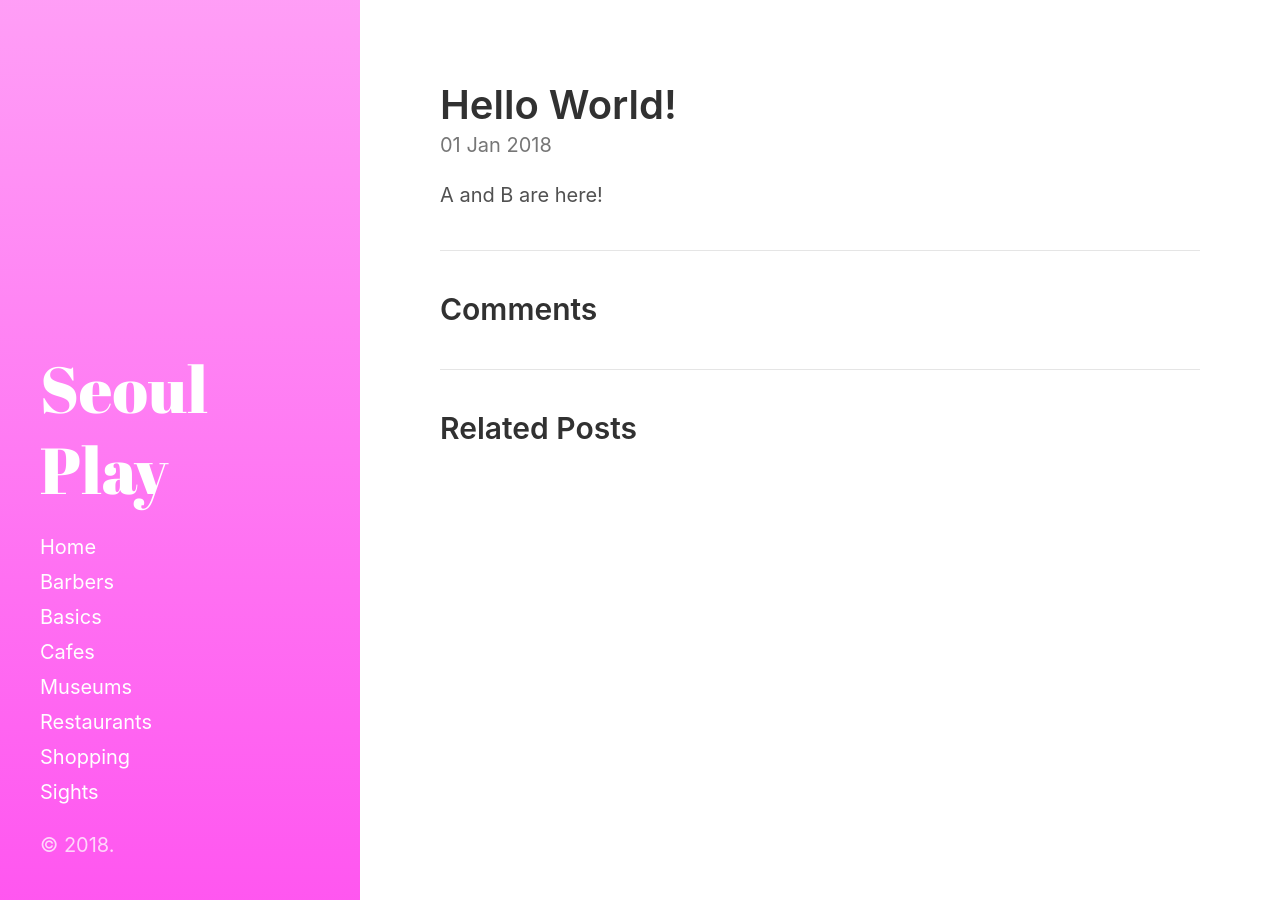
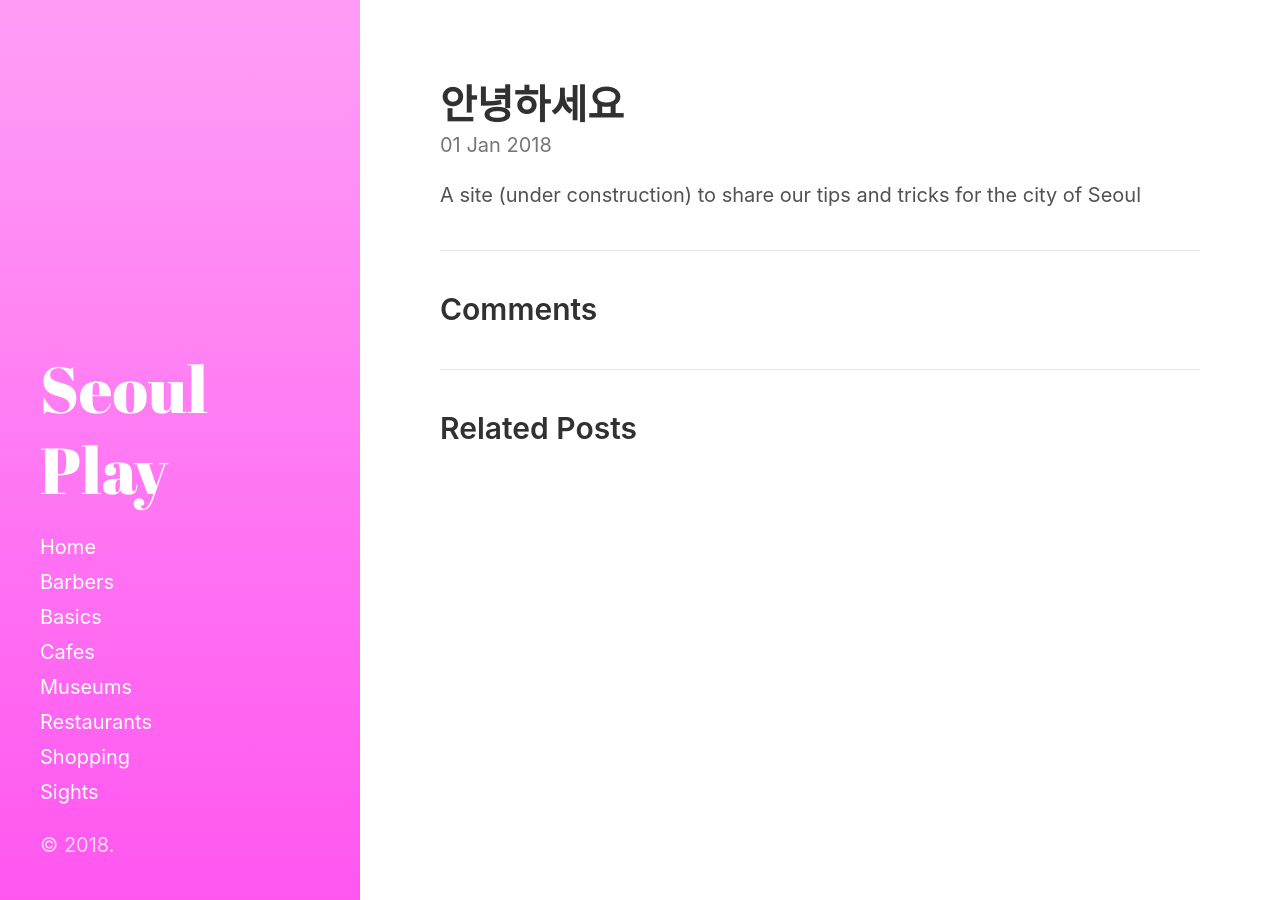
Before and after one commit to seoulplay/seoulplay.github.io, a Jekyll site: the page built from _posts/2018-01-01-hello-world.md, in a window 1280 px wide. Built offline with Jekyll 4.4.1, drawn with Linux system fonts in a browser that asks for light colours.

Commit message:
Update 2018-01-01-hello-world.md

```diff
--- a/_posts/2018-01-01-hello-world.md
+++ b/_posts/2018-01-01-hello-world.md
@@ -1,7 +1,7 @@
 ---
 layout: post
-title: Hello World!
+title: 안녕하세요
 excerpt_separator:  <!--more-->
 ---
 
-A and B are here!
+A site (under construction) to share our tips and tricks for the city of Seoul
```
